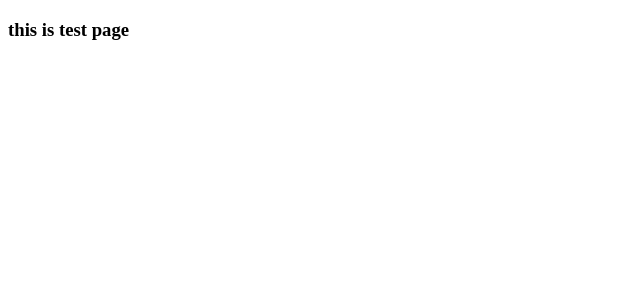
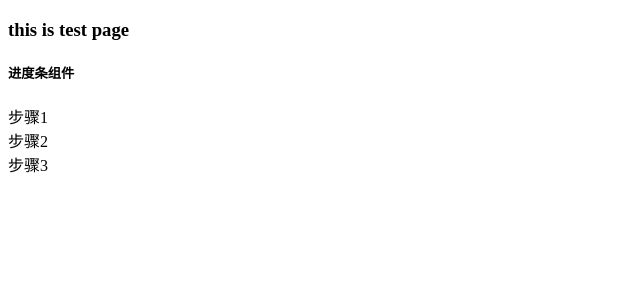
Before and after one commit to gaomin-github/my-pj6, a JavaScript app: page /navDemo in a window 1280 px wide. Shown: the top 300 px of the page, without its empty margins (0-640 px from the left). Built offline with nearby package versions, Linux system fonts and the light colour scheme; the HTML template or start-up script is replaced by a standard one.

Commit message:
step component
step Comoponent

```diff
--- a/src/components/nav/Step.vue
+++ b/src/components/nav/Step.vue
@@ -0,0 +1,34 @@
+<template>
+    <section class="container">
+        <section v-for="(item,key) in dataSource" :key="key">
+            {{item.label}}
+        </section>
+    </section>
+</template>
+<script lang="ts">
+    //开关按钮
+    import {Vue,Component,Prop} from 'vue-property-decorator';
+    @Component({})
+    export default class Step extends Vue {
+        dataSource:Array<Object>=[
+            {
+                id:1,
+                label:'步骤1',
+                value:'01'
+            },{
+                id:1,
+                label:'步骤2',
+                value:'02'
+            },{
+                id:1,
+                label:'步骤3',
+                value:'03'
+            }]
+    }
+</script>
+<style lang="scss" scoped>
+    .container{
+        width:60px;
+        height:30px;
+    }
+</style>
--- /dev/null
+++ b/src/components/nav/demo.vue
@@ -0,0 +1,22 @@
+<template>
+    <section class="container">
+        <h5>进度条组件</h5>
+        <step/>
+    </section>
+</template>
+<script lang="ts">
+    //开关按钮
+    import {Vue,Component,Prop} from 'vue-property-decorator';
+    import Step from './Step.vue';
+    @Component({
+        components:{
+            Step
+        }
+    })
+    export default class NavDemo extends Vue {
+
+    }
+</script>
+<style lang="scss" scoped>
+
+</style>
--- a/src/directory.vue
+++ b/src/directory.vue
@@ -5,6 +5,7 @@
         <section class="demo_title" @click="enterCon('dataDemo')">输入组件</section>
         <section class="demo_title" @click="enterCon('httpDemo')">请求组件</section>
         <section class="demo_title" @click="enterCon('toolDemo')">工具组件</section>
+        <section class="demo_title" @click="enterCon('navDemo')">导航组件</section>
     </section>
 </template>
 <script lang="ts">
--- a/src/router.js
+++ b/src/router.js
@@ -5,6 +5,7 @@ import panelDemo from './components/panel/demo';
 import dataDemo from './components/datas/demo';
 import httpDemo from './components/reqs/MyAjax.vue';
 import toolDemo from './components/tools/demo.vue';
+import navDemo from './components/nav/demo.vue';
 let routes=new VueRouter({
     mode:'history',
     routes:[
@@ -26,6 +27,9 @@ let routes=new VueRouter({
         },{
             path:'/toolDemo',
             component:toolDemo
+        },{
+            path:'/navDemo',
+            component:navDemo
         }
     ]
 
```
